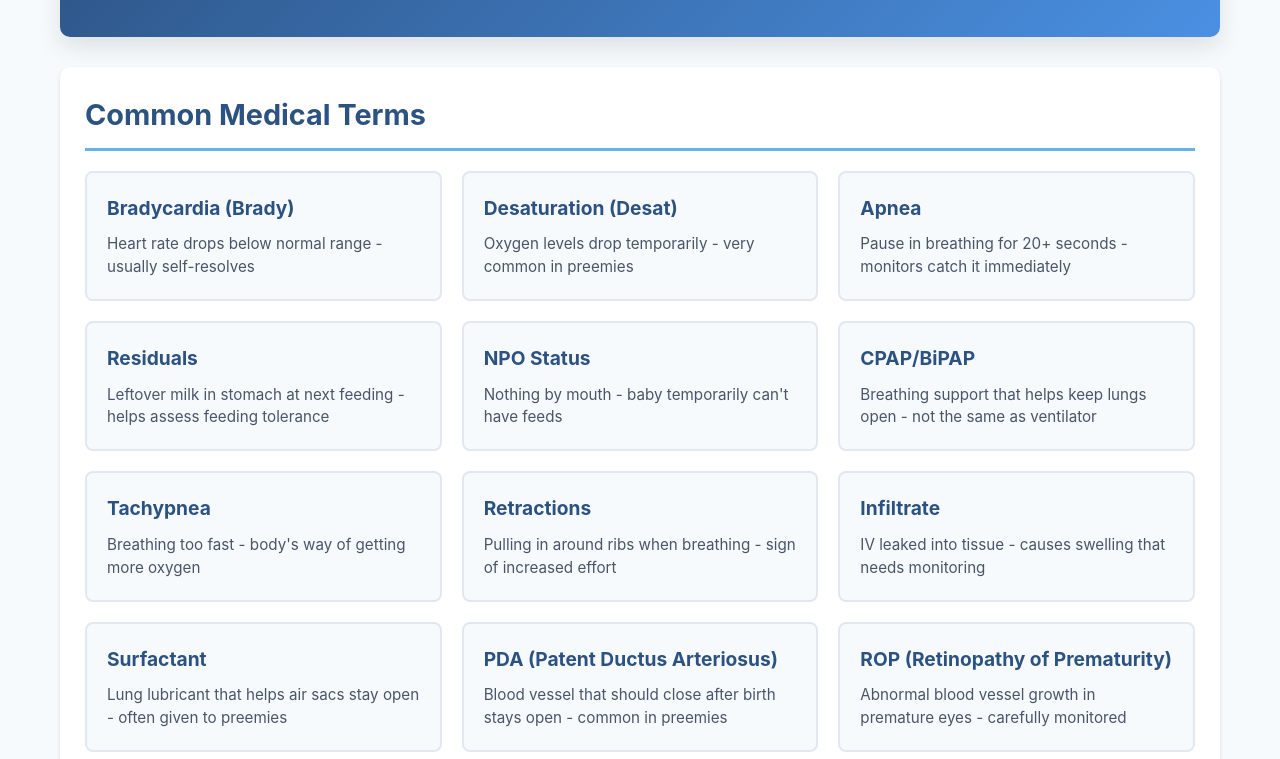
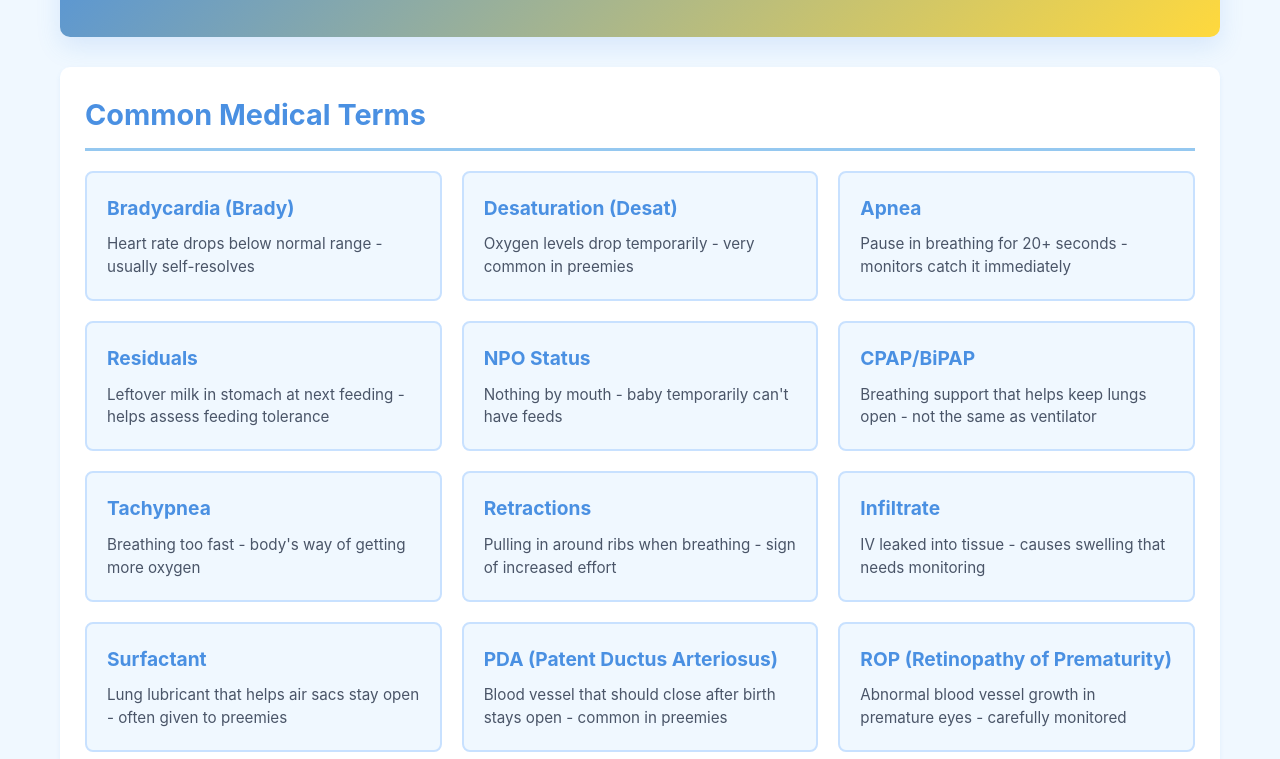
Before and after one commit to nicunursekatie/parentspot, a plain HTML site: page index.html in a window 1280 px wide. Shown: the part 163-922 px from the top of the page. Drawn offline with Linux system fonts and the light colour scheme.

Commit message:
Update to classic baby blue and yellow color scheme

```diff
--- a/index.html
+++ b/index.html
@@ -12,19 +12,19 @@
         }
 
         :root {
-            --primary-color: #2c5282;
-            --secondary-color: #4a90e2;
-            --accent-color: #63b3ed;
+            --primary-color: #4a90e2;
+            --secondary-color: #ffd93d;
+            --accent-color: #95c8f0;
             --text-dark: #2d3748;
             --text-light: #4a5568;
-            --bg-light: #f7fafc;
+            --bg-light: #f0f8ff;
             --bg-white: #ffffff;
-            --border-color: #e2e8f0;
-            --success: #48bb78;
-            --warning: #ed8936;
-            --info: #4299e1;
-            --shadow: 0 2px 4px rgba(0,0,0,0.1);
-            --shadow-lg: 0 10px 25px rgba(0,0,0,0.1);
+            --border-color: #c8e1ff;
+            --success: #4ecdc4;
+            --warning: #ff6b6b;
+            --info: #a8e6cf;
+            --shadow: 0 2px 4px rgba(74, 144, 226, 0.1);
+            --shadow-lg: 0 10px 25px rgba(74, 144, 226, 0.15);
         }
 
         body {
```
